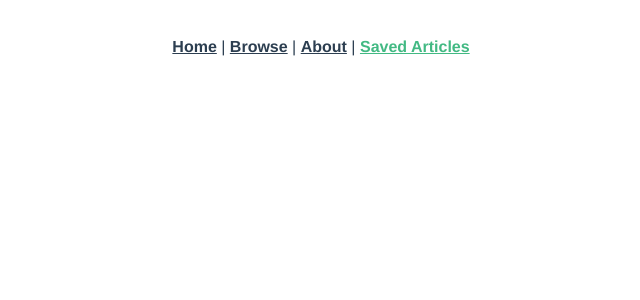
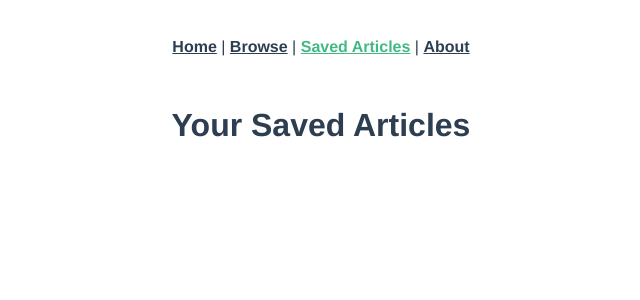
Before and after one commit to OldZealand03/cs260-creative-project-3, a Vue app: page /saved in a window 1280 px wide. Shown: the top 300 px of the page, without its empty margins (319-959 px from the left). Built offline with nearby package versions, Linux system fonts and the light colour scheme.

Commit message:
it works....

```diff
--- a/src/App.vue
+++ b/src/App.vue
@@ -3,8 +3,8 @@
     <nav>
       <router-link to="/">Home</router-link> |
       <router-link to="/browse">Browse</router-link> |
-      <router-link to="/about">About</router-link>  |
-      <router-link to="/saved">Saved Articles</router-link>
+      <router-link to="/saved">Saved Articles</router-link> |
+      <router-link to="/about">About</router-link>
     </nav>
     <router-view/>
   </div>
--- a/src/components/SavedArticles.vue
+++ b/src/components/SavedArticles.vue
@@ -3,11 +3,11 @@
     <h1>Your Saved Articles</h1>
     <div class="wrapper">
     </div>
-    //<ArticleList :articles="list" />
-  //</div>
+  </div>
 </template>
 
 <script>
+
 export default {
   name: "SavedArticles",
   props: {articles:Array},
@@ -17,6 +17,7 @@ export default {
     }
   },
   methods: {
+
  },
 };
 </script>
--- a/src/router/index.js
+++ b/src/router/index.js
@@ -3,6 +3,8 @@ import VueRouter from 'vue-router'
 import HomeView from '../views/HomeView.vue'
 
 import BrowseStuff from '../views/BrowseView.vue'
+import SavedArticles from '../components/SavedArticles.vue'
+
 
 
 Vue.use(VueRouter)
@@ -29,8 +31,9 @@ const routes = [
   {
     path: '/saved',
     name: 'Saved-articles',
-    //component: SavedArticles
+    component: SavedArticles
   },
+
 ]
 
 const router = new VueRouter({
```
Also changed, not shown: src/views/saved.vue (+32 -0 lines).
